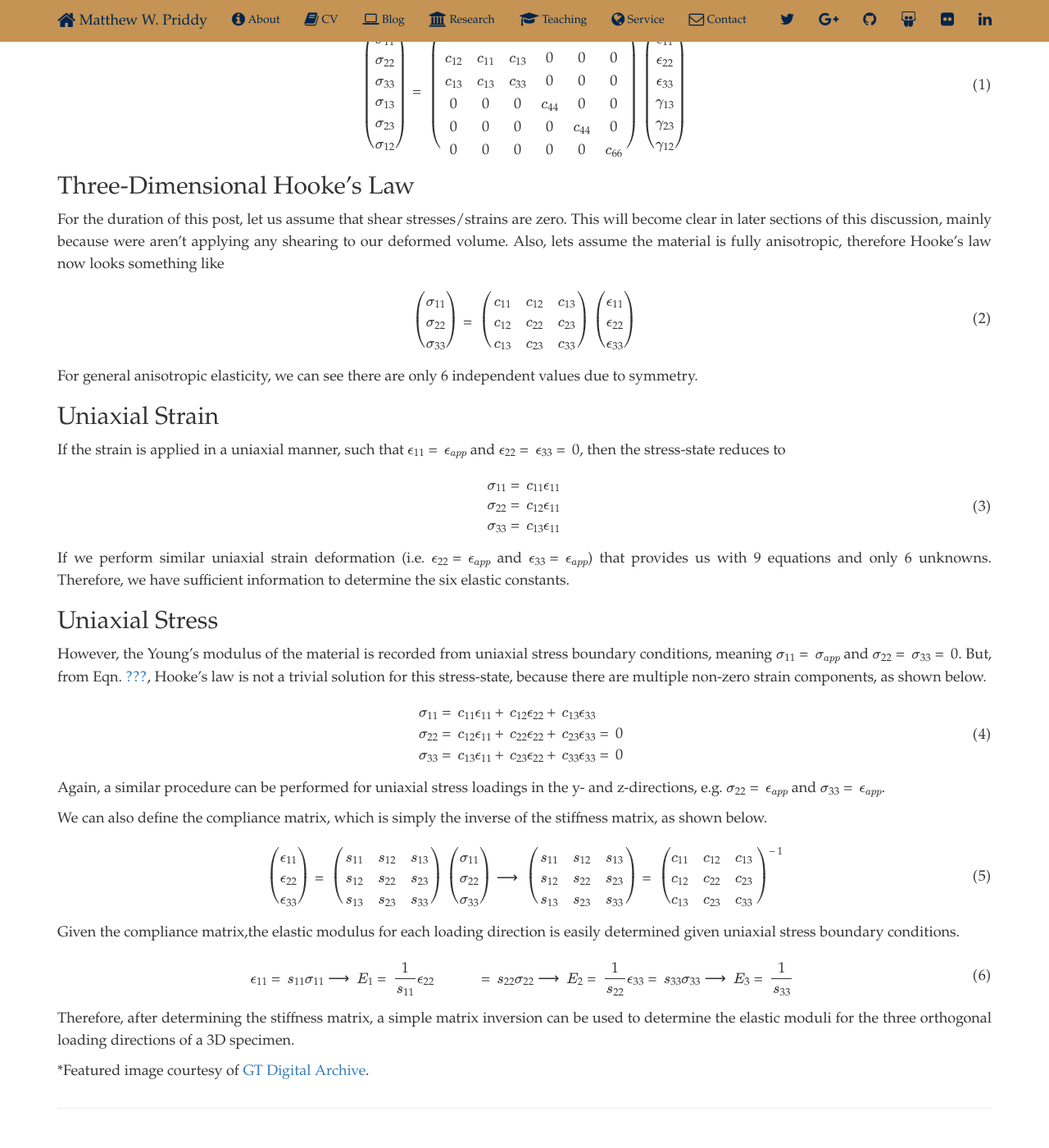
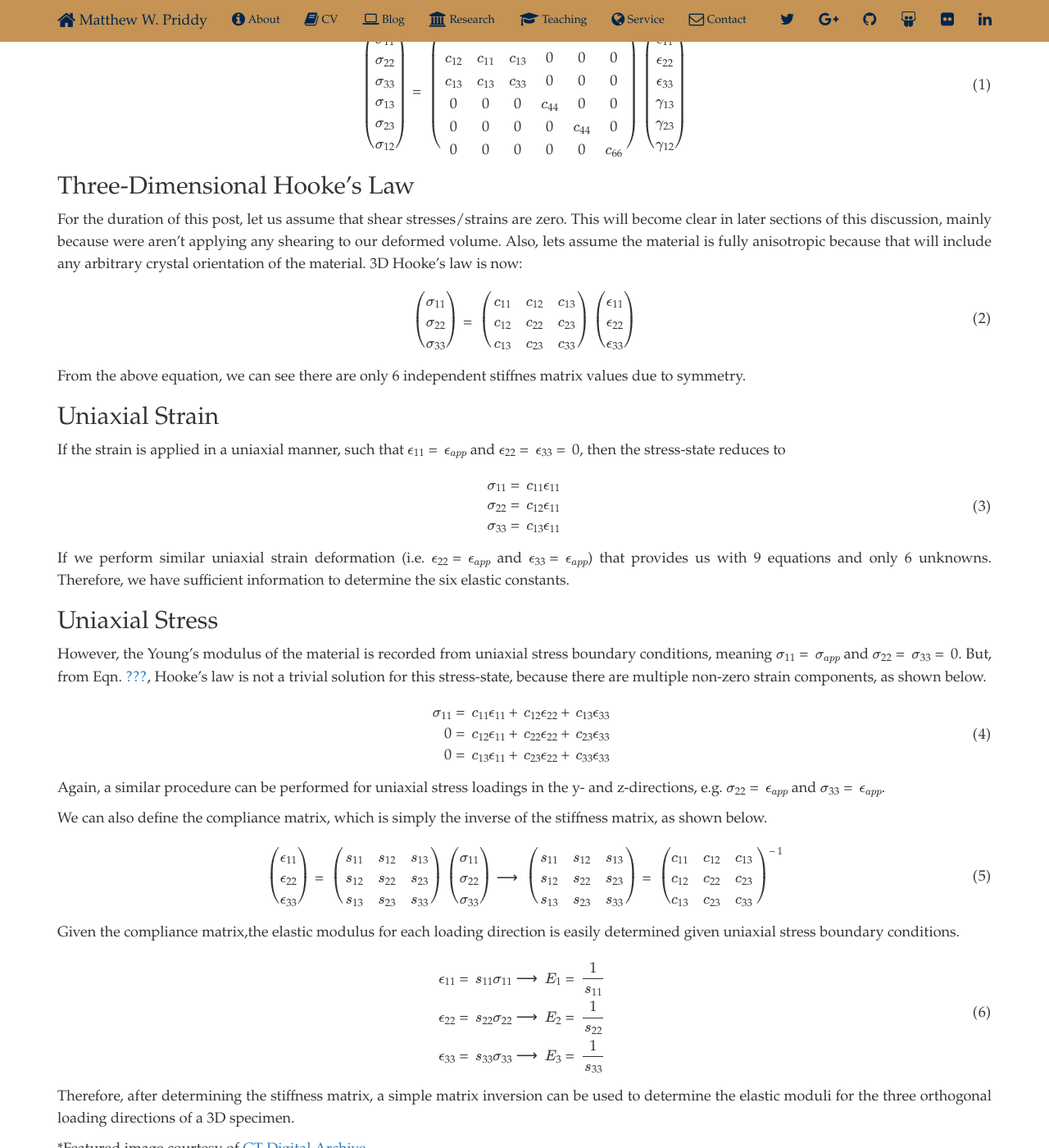
Before and after one commit to mwpriddy/mwpriddy.github.io, a Jekyll site: the page built from _posts/2015-03-04-Uniaxial-Stress-Strain-Transverse-Isotropic-Material.md, in a window 1280 px wide and 1400 px high, scrolled down 378 px. Shown: the whole window at 82% size. Built offline with Jekyll 4.4.1, drawn with Linux system fonts in a browser that asks for light colours; nearby versions of some CDN libraries; formulas are drawn with MathJax 3; comment, search, counter and statistics services are not loaded.

Commit message:
Update 2015-03-04-Uniaxial-Stress-Strain-Transverse-Isotropic-Material.md

```diff
--- a/_posts/2015-03-04-Uniaxial-Stress-Strain-Transverse-Isotropic-Material.md
+++ b/_posts/2015-03-04-Uniaxial-Stress-Strain-Transverse-Isotropic-Material.md
@@ -34,7 +34,7 @@ $$
 
 ## Three-Dimensional Hooke's Law
 
-For the duration of this post, let us assume that shear stresses/strains are zero.  This will become clear in later sections of this discussion, mainly because were aren't applying any shearing to our deformed volume.  Also, lets assume the material is fully anisotropic, therefore Hooke's law now looks something like
+For the duration of this post, let us assume that shear stresses/strains are zero.  This will become clear in later sections of this discussion, mainly because were aren't applying any shearing to our deformed volume.  Also, lets assume the material is fully anisotropic because that will include any arbitrary crystal orientation of the material.  3D Hooke's law is now:
 
 $$
 \begin{equation}
@@ -53,7 +53,7 @@ $$
 \label{eqn: Hooke3D}
 $$
 
-For general anisotropic elasticity, we can see there are only 6 independent values due to symmetry.
+From the above equation, we can see there are only 6 independent stiffnes matrix values due to symmetry.
 
 ## Uniaxial Strain
 
@@ -75,9 +75,9 @@ However, the Young's modulus of the material is recorded from uniaxial stress bo
 
 $$
 \begin{align}
-  \sigma_{11} &= c_{11}\epsilon_{11} + c_{12}\epsilon_{22} + c_{13}\epsilon_{33}     \nonumber \\
-  \sigma_{22} &= c_{12}\epsilon_{11} + c_{22}\epsilon_{22} + c_{23}\epsilon_{33} = 0  \\
-  \sigma_{33} &= c_{13}\epsilon_{11} + c_{23}\epsilon_{22} + c_{33}\epsilon_{33} = 0 \nonumber
+  \sigma_{11} &= c_{11}\epsilon_{11} + c_{12}\epsilon_{22} + c_{13}\epsilon_{33} \nonumber \\
+            0 &= c_{12}\epsilon_{11} + c_{22}\epsilon_{22} + c_{23}\epsilon_{33} \\
+            0 &= c_{13}\epsilon_{11} + c_{23}\epsilon_{22} + c_{33}\epsilon_{33} \nonumber
 \end{align}
 $$
 
@@ -116,9 +116,9 @@ Given the compliance matrix,the elastic modulus for each loading direction is ea
 
 $$
 \begin{align}
-  \epsilon_{11} &= s_{11}\sigma_{11} \longrightarrow E_{1} = \frac{1}{s_{11}}
-  \epsilon_{22} &= s_{22}\sigma_{22} \longrightarrow E_{2} = \frac{1}{s_{22}}
-  \epsilon_{33} &= s_{33}\sigma_{33} \longrightarrow E_{3} = \frac{1}{s_{33}}
+  \epsilon_{11} &= s_{11}\sigma_{11} \longrightarrow E_{1} = \frac{1}{s_{11}} \nonumber \\
+  \epsilon_{22} &= s_{22}\sigma_{22} \longrightarrow E_{2} = \frac{1}{s_{22}} \\
+  \epsilon_{33} &= s_{33}\sigma_{33} \longrightarrow E_{3} = \frac{1}{s_{33}} \nonumber
 \end{align}
 $$
 
```
